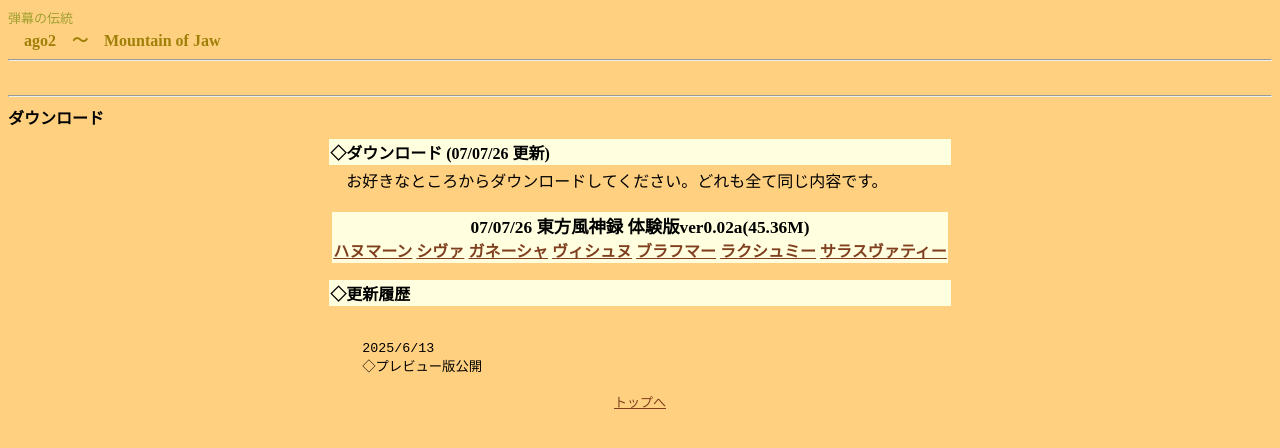
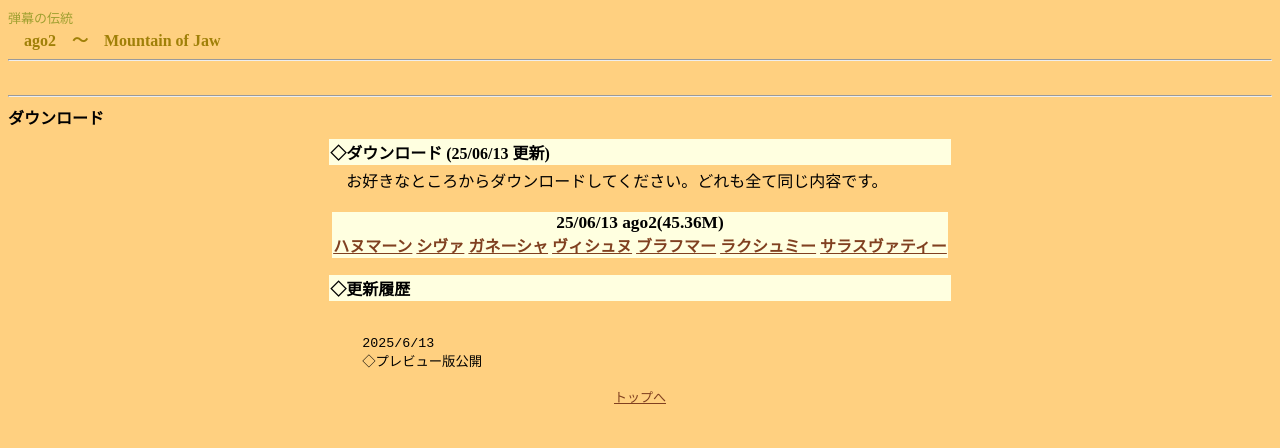
Before and after one commit to sonidori98/yama-homepage, a plain HTML site: page ago2/ago2dl.html in a window 1280 px wide. Drawn offline with Linux system fonts and the light colour scheme.

Commit message:
🩹 日付を修正

```diff
--- a/ago2/ago2dl.html
+++ b/ago2/ago2dl.html
@@ -25,13 +25,13 @@
 
 <tr><td>
 
-<tr><th align="left" bgcolor="#ffffe0">◇ダウンロード (07/07/26 更新)<br>
+<tr><th align="left" bgcolor="#ffffe0">◇ダウンロード (25/06/13 更新)<br>
 <tr><td>
 　お好きなところからダウンロードしてください。どれも全て同じ内容です。<br>
 <br>
 <table align="center">
 <tr><th bgcolor="#ffffe0">
-<span style="font-size: 13pt;">07/07/26 東方風神録 体験版ver0.02a(45.36M)<br></span>
+<span style="font-size: 13pt;">25/06/13 ago2(45.36M)<br></span>
 <span style="font-size: 12pt;">
 <a href="../src/bin/ago2_setup.exe">ハヌマーン</a>
 <a href="../src/bin/ago2_setup.exe">シヴァ</a>
```
